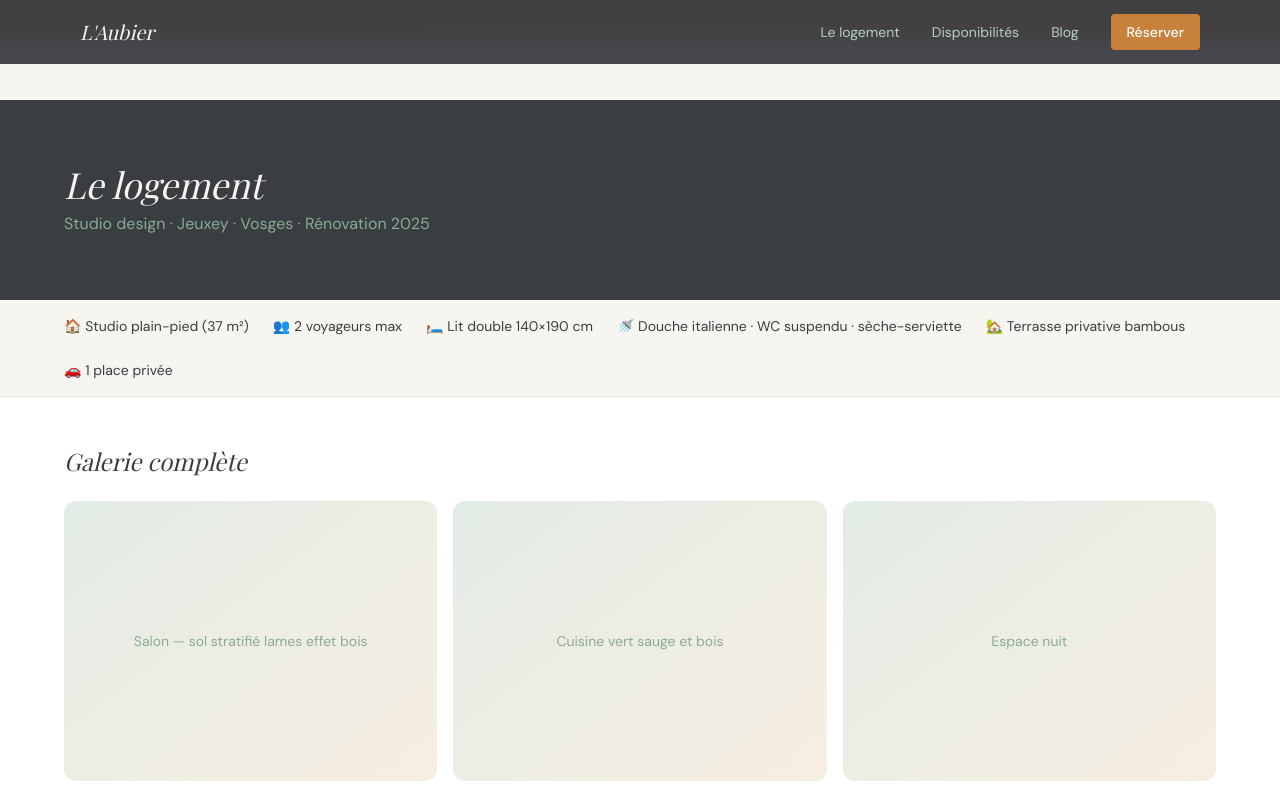
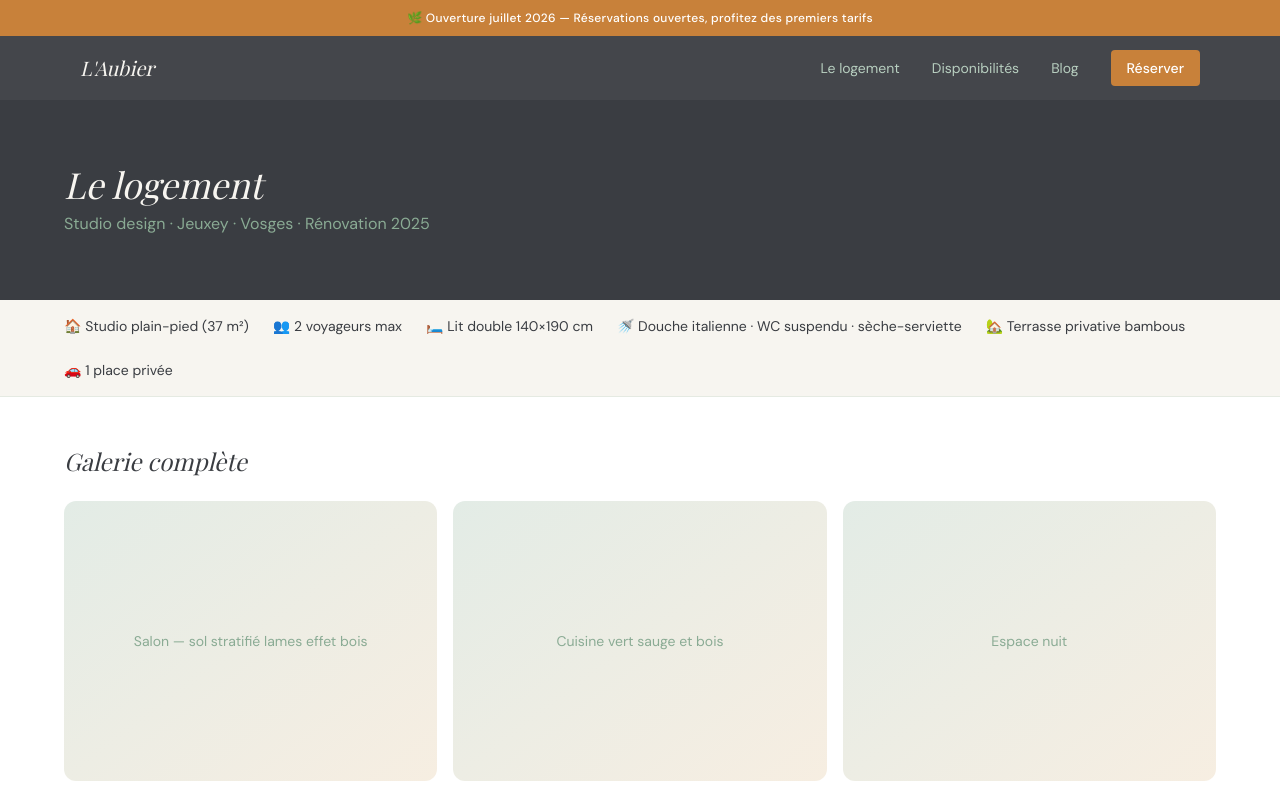
Before and after one commit to FrederickChenot/aubier-jeuxey, a Next.js app: page /logement in a window 1280 px wide. Shown: the top 796 px of the page. Built offline with nearby package versions, Linux system fonts and the light colour scheme.

Commit message:
fix: bandeau fixe au-dessus navbar, ajustement padding pages (36px+64px)

```diff
--- a/src/app/blog/[slug]/page.tsx
+++ b/src/app/blog/[slug]/page.tsx
@@ -195,7 +195,7 @@ export default async function BlogArticle({ params }: Props) {
   return (
     <>
       <Navbar />
-      <main className="pt-16 min-h-screen bg-[#f7f5f0]">
+      <main className="pt-[100px] min-h-screen bg-[#f7f5f0]">
         <div className="bg-[#3a3d42] py-16 px-4">
           <div className="max-w-3xl mx-auto">
             <div className="flex items-center gap-3 mb-4">
--- a/src/app/blog/page.tsx
+++ b/src/app/blog/page.tsx
@@ -51,7 +51,7 @@ export default function BlogPage() {
   return (
     <>
       <Navbar />
-      <main className="pt-16 min-h-screen bg-[#f7f5f0]">
+      <main className="pt-[100px] min-h-screen bg-[#f7f5f0]">
         <div className="bg-[#3a3d42] py-16 px-4">
           <div className="max-w-6xl mx-auto">
             <h1 className="font-[family-name:var(--font-playfair)] text-4xl italic text-[#f7f5f0] mb-2">
--- a/src/app/disponibilites/page.tsx
+++ b/src/app/disponibilites/page.tsx
@@ -30,7 +30,7 @@ export default async function DisponibilitesPage() {
   return (
     <>
       <Navbar />
-      <main className="pt-16 min-h-screen bg-[#f7f5f0]">
+      <main className="pt-[100px] min-h-screen bg-[#f7f5f0]">
         <div className="bg-[#3a3d42] py-16 px-4">
           <div className="max-w-6xl mx-auto">
             <h1 className="font-[family-name:var(--font-playfair)] text-4xl italic text-[#f7f5f0] mb-2">
--- a/src/app/layout.tsx
+++ b/src/app/layout.tsx
@@ -42,7 +42,7 @@ export default function RootLayout({
   return (
     <html lang="fr" className={`${playfair.variable} ${dmSans.variable}`}>
       <body className="min-h-screen flex flex-col antialiased">
-        <div style={{ backgroundColor: "#c8813a" }} className="w-full h-9 flex items-center justify-center shrink-0">
+        <div style={{ backgroundColor: "#c8813a" }} className="fixed top-0 left-0 right-0 z-50 h-9 flex items-center justify-center">
           <p className="text-white text-xs font-medium tracking-wide text-center px-4">
             🌿 Ouverture juillet 2026 — Réservations ouvertes, profitez des premiers tarifs
           </p>
--- a/src/app/logement/page.tsx
+++ b/src/app/logement/page.tsx
@@ -24,7 +24,7 @@ export default function LogementPage() {
   return (
     <>
       <Navbar />
-      <main className="pt-16">
+      <main className="pt-[100px]">
         {/* Header */}
         <div className="bg-[#3a3d42] py-16 px-4">
           <div className="max-w-6xl mx-auto">
--- a/src/app/reglement/page.tsx
+++ b/src/app/reglement/page.tsx
@@ -70,7 +70,7 @@ export default function ReglementPage() {
   return (
     <>
       <Navbar />
-      <main className="pt-16 min-h-screen bg-[#f7f5f0]">
+      <main className="pt-[100px] min-h-screen bg-[#f7f5f0]">
         <div className="bg-[#3a3d42] py-16 px-4">
           <div className="max-w-3xl mx-auto">
             <h1 className="font-[family-name:var(--font-playfair)] text-3xl md:text-4xl italic text-[#f7f5f0] mb-2">
--- a/src/app/reservation/page.tsx
+++ b/src/app/reservation/page.tsx
@@ -18,7 +18,7 @@ export default async function ReservationPage({ searchParams }: Props) {
   return (
     <>
       <Navbar />
-      <main className="pt-16 min-h-screen bg-[#f7f5f0]">
+      <main className="pt-[100px] min-h-screen bg-[#f7f5f0]">
         <div className="bg-[#3a3d42] py-16 px-4">
           <div className="max-w-3xl mx-auto">
             <h1 className="font-[family-name:var(--font-playfair)] text-4xl italic text-[#f7f5f0] mb-2">
--- a/src/app/reservation/success/page.tsx
+++ b/src/app/reservation/success/page.tsx
@@ -12,7 +12,7 @@ export default function SuccessPage() {
   return (
     <>
       <Navbar />
-      <main className="pt-16 min-h-screen bg-[#f7f5f0] flex items-center justify-center px-4">
+      <main className="pt-[100px] min-h-screen bg-[#f7f5f0] flex items-center justify-center px-4">
         <div className="max-w-lg w-full text-center">
           <div className="w-16 h-16 rounded-full bg-[#8aab94] flex items-center justify-center mx-auto mb-6">
             <svg className="w-8 h-8 text-white" fill="none" stroke="currentColor" viewBox="0 0 24 24">
--- a/src/components/Navbar.tsx
+++ b/src/components/Navbar.tsx
@@ -13,7 +13,7 @@ export default function Navbar() {
   const [open, setOpen] = useState(false);
 
   return (
-    <header className="fixed top-0 left-0 right-0 z-50 bg-[#3a3d42]/95 backdrop-blur-sm">
+    <header className="fixed top-9 left-0 right-0 z-40 bg-[#3a3d42]/95 backdrop-blur-sm">
       <nav className="max-w-6xl mx-auto px-4 h-16 flex items-center justify-between">
         <Link href="/" className="font-[family-name:var(--font-playfair)] text-xl italic text-[#f7f5f0]">
           L&apos;Aubier
```
